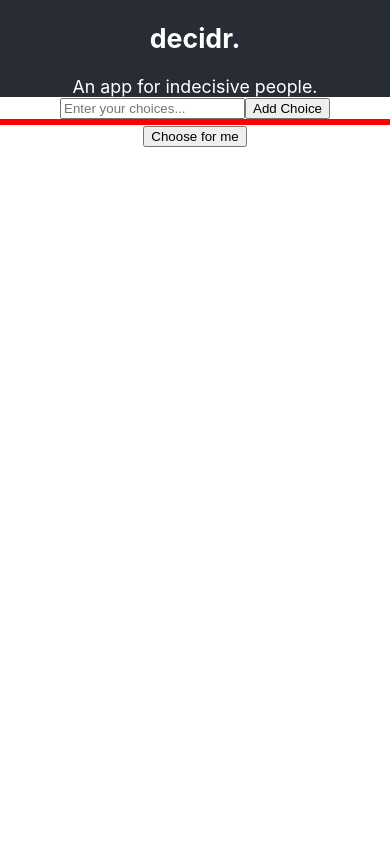
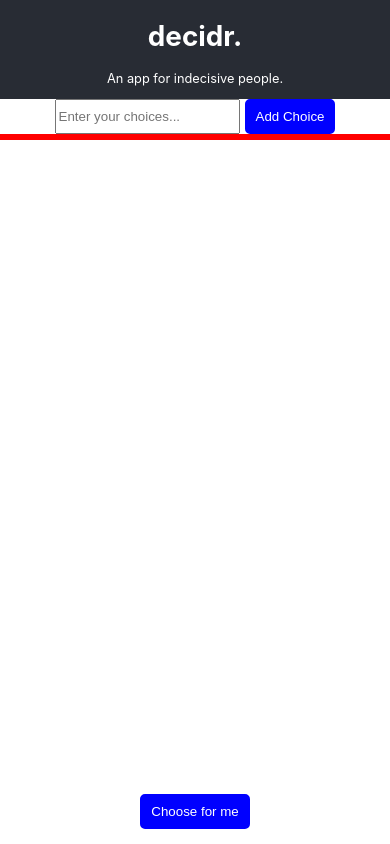
Before and after one commit to garanico/decidr-app, a React (Create React App) app: page /#/ in a window 390 px wide. Built offline with nearby package versions, Linux system fonts and the light colour scheme.

Commit message:
feat(responsive style): add responsive styling #3

```diff
--- a/src/App.css
+++ b/src/App.css
@@ -1,52 +1,105 @@
-.App {
-  text-align: center;
+*{
+  box-sizing: border-box;
 }
 
-.App-header {
+.App {
+  display:flex;
+  flex-direction: column;
+  text-align: center;
+  max-height: 100vh;
+}
+
+.header {
   background-color: #282c34;
-  /* min-height: 100vh; */
-  display: flex;
+  color: white;
   flex-direction: column;
   align-items: center;
   justify-content: center;
-  font-size: calc(10px + 2vmin);
-  color: white;
 }
 
-.App-link {
-  color: #61dafb;
+.title {
+  color: white;
+  font-size: calc(20px + 2vmin);
+  margin: 3 0 0 0;
 }
 
-.Input-form {
-  display: flex;
+.tagline{
+  margin: 0 3 0 0;
+  font-size: calc(5px + 2vmin);
+}
+
+.input {
+  /* display: flex; */
+  margin: 3 0 0 0;
+  height: 35px;
 
 }
-
-.input-field {
-  margin-right: 10px;
-  height: 30px;
+.add-btn {
+  background-color: blue;
+  border:blue 5px solid;
+  border-radius: 5px;
+  color: white;
+  height: 35px;
+  margin-left: 5px;
 }
 
-.add-btn {
+main{
+  overflow: hidden;
+}
+
+footer{
+  height: 50px;
+}
+
+.choose-btn{
   background-color: blue;
-  border-color:blue;
+  border:blue 5px solid;
   border-radius: 5px;
-  border-style: solid;
   color: white;
-  height: 30px;
+  height: 35px;
 }
 
 .list-container{
-  border-color:red;
-  border-style: solid;
-  align-items: 'center';
-  justify-content: 'flex-start';
+  overflow: auto;
+  display: flex;
+  flex-direction: column;
+  border:red solid;
+  text-align: center;
+  margin: 0 auto;
+  padding: 0;
+  align-items: center;
 }
 
-.choose-btn{
+
+.list-item{
+  border:chartreuse 5px solid;
+	text-align: left;
+  width: 250px;
+  list-style: none;
+  margin: 20px;
+  flex-wrap: wrap;
+  word-break: break-all ;
+}
+
+
+@media screen and (max-width: 500px) {
+
+  .App {
+    height: 100vh;
+  }
+
+.header {
+  flex: 0 0 auto;
 
 }
+main{
+  flex: 1 1 auto;
+}
 
-.tagline{
-  margin: 0;
+footer{
+  flex: 0 0  auto;
 }
+.choose-btn{
+  border-style: solid;
+}
+}
--- a/src/components/Header.js
+++ b/src/components/Header.js
@@ -5,8 +5,8 @@ function Header() {
 
     return (
         <>
-        <header className="App-header">
-        <h2>decidr.</h2>
+        <header className="header">
+        <h1 className="title">decidr.</h1>
         <p className="tagline">An app for indecisive people.</p>
       </header>
       </>
--- a/src/components/InputForm.js
+++ b/src/components/InputForm.js
@@ -21,60 +21,10 @@ function InputForm({ listContainer, setListContainer }) {
             />
            <button
             type="submit"
-            className="btn"
+            className="add-btn"
             onClick={formSubmit}>Add Choice</button>
         </form>
     )
 }
 
 export default InputForm
-
-
-
-
-// function InputForm() {
-
-
-//     // const [listContainer, setListContainer] = useState(["item 1", "item 2", "item 3"]);
-//     // const {input, setInput} = useState('');
-
-//     // const handleSubmit = e => {
-//     //     e.preventDefault();
-
-//     //     const addToList = () => {
-//     //         setListContainer([...listContainer, { item: input}])
-//     //     }
-//     // }
-
-//     // const addToList = () => {
-//     //     setListContainer([...listContainer, { item: input}])
-//     }
-
-//     return (
-//         <>
-
-
-
-
-
-
-
-
-
-
-
-//         {/* <form className="input-form" onSubmit={handleSubmit}>
-//             <input
-//             type="text"
-//             placeholder="Enter your choices..."
-//             value={input}
-//             name="text"
-//             className="input-field"
-//             />
-//             <button className="add-btn">Add Choice</button>
-//         </form> */}
-//         </>
-//     );
-// }
-
-// export default InputForm
--- a/src/components/List.js
+++ b/src/components/List.js
@@ -4,14 +4,14 @@ import '../App.css';
 
 function List({listContainer}) {
     const displayList = listContainer.map((item, index) => (
-        <div key={index}>{item}</div>
+        <li className="list-item"key={index}>{item}</li>
     ) )
 
     return (
-        <div className="list-container">
+        <ul className="list-container">
          {displayList}
 
-        </div>
+        </ul>
     )
 }
 
```
